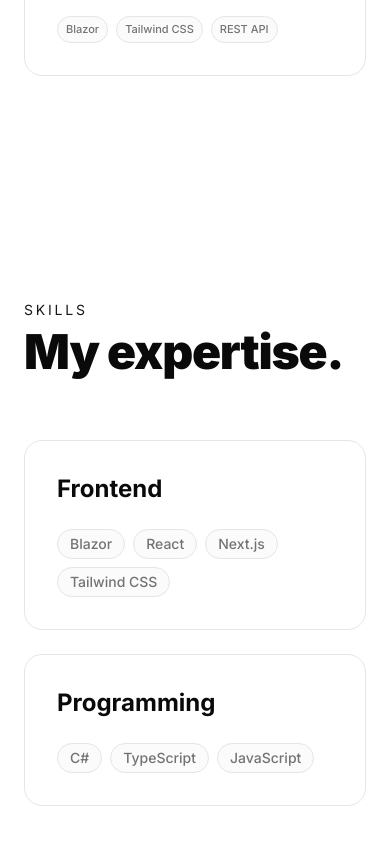
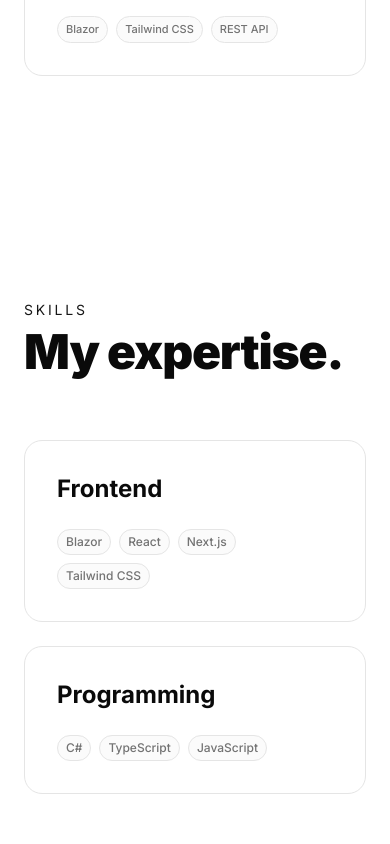
Before and after one commit to davidsanjaya/portfolio, a Next.js app: page / in a window 390 px wide. Shown: the part 2921-3765 px from the top of the page. Built offline with nearby package versions, Linux system fonts and the light colour scheme.

Commit message:
Skills responsiveness

```diff
--- a/components/ui/skill-category-card/skill-category-card.styles.ts
+++ b/components/ui/skill-category-card/skill-category-card.styles.ts
@@ -15,17 +15,26 @@ export const skillCategoryCardStyles = {
     `,
 
   badge: `
+  break-normal
+  sm:whitespace-nowrap
+
   rounded-full
   border
   border-border
+
   bg-muted/40
-        px-3
+
+  px-2
   py-1
-        text-sm
+  text-xs
+
+  sm:px-3
+  sm:text-sm
+
   font-medium
   text-muted-foreground
+
   transition-colors
   hover:bg-accent
-        hover:border-primary
 `,
 };
```
Lines whose indentation alone changed are shown as unchanged.
